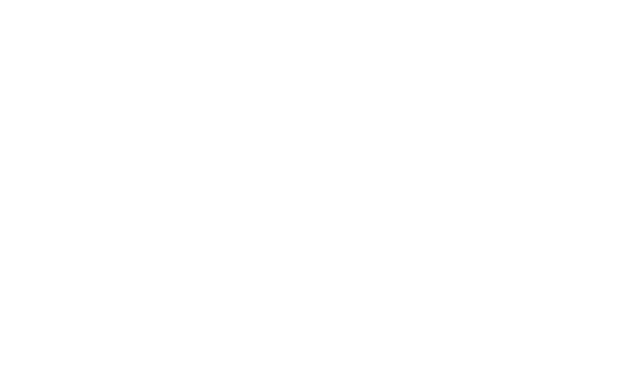
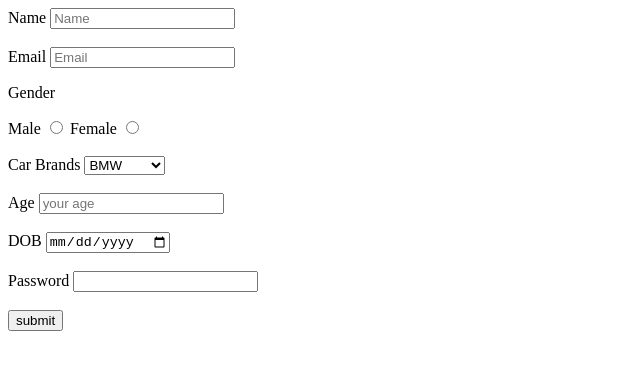
Before and after one commit to acciojob/signup-form-car-smiritimis2, a website: page main.html in a window 1280 px wide. Shown: the whole page, without its empty margins (0-640 px from the left). Drawn offline with Linux system fonts and the light colour scheme.

Commit message:
Update main.html

```diff
--- a/main.html
+++ b/main.html
@@ -1,3 +1,4 @@
+
 <!DOCTYPE html>
 
 <html>
@@ -8,6 +9,52 @@
 
 <body>
 	<!-- the entire body must be written by student -->
+	<!-- name -->
+
+	<form action="submit.html" method="post">
+    <label for="name">Name</label>
+    <input type="text" placeholder="Name" id="name" required>
+<br><br>
+
+	<!-- Email -->
+	<label for="email">Email</label>
+	<input type="email" placeholder="Email" id="email" required>
+
+	<!-- gender -->
+<p>Gender</p>
+<label for="gender" >Male</label>
+	<input type="radio" name="gender" value="male" id="male" required>
+<label for="gender" >Female</label>
+    <input type="radio" name="gender" value="female" id="female">
+
+    <br><br>
+
+	 <!-- car brands -->
+
+<label for="cars">Car Brands</label>
+<select name="Car Brands" id="cars"><br>
+	<option value="BMW">BMW</option>
+	<option value="Audi">Audi</option>
+	<option value="Mercedez">Mercedez</option>
+</select>
+ <br><br>
+<!-- age -->
+	<label for="age">Age</label>
+	<input type="number" id="age" placeholder="your age"required>
+<br><br>
+
+<!-- age -->
+	<label for="dob">DOB</label>
+	<input type="date" id="dob"required> <br><br>
+
+	<!-- password -->
+	<label for="password">Password</label>
+	<input type="password"id="password" required> <br><br>
+
+    <!-- submit -->
+	<button type="submit">submit</button>
+
+
     <script type="text/javascript" src="./script.js">
 </script>
 
```
